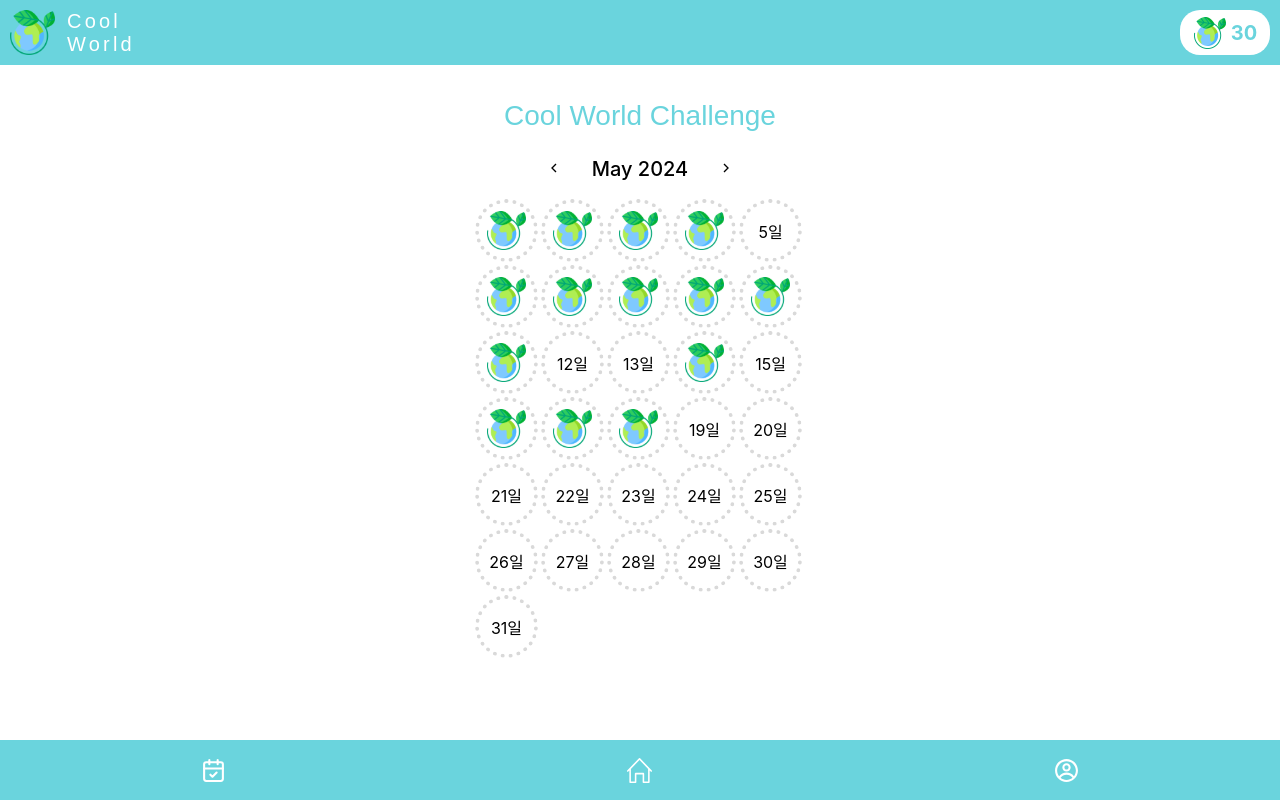
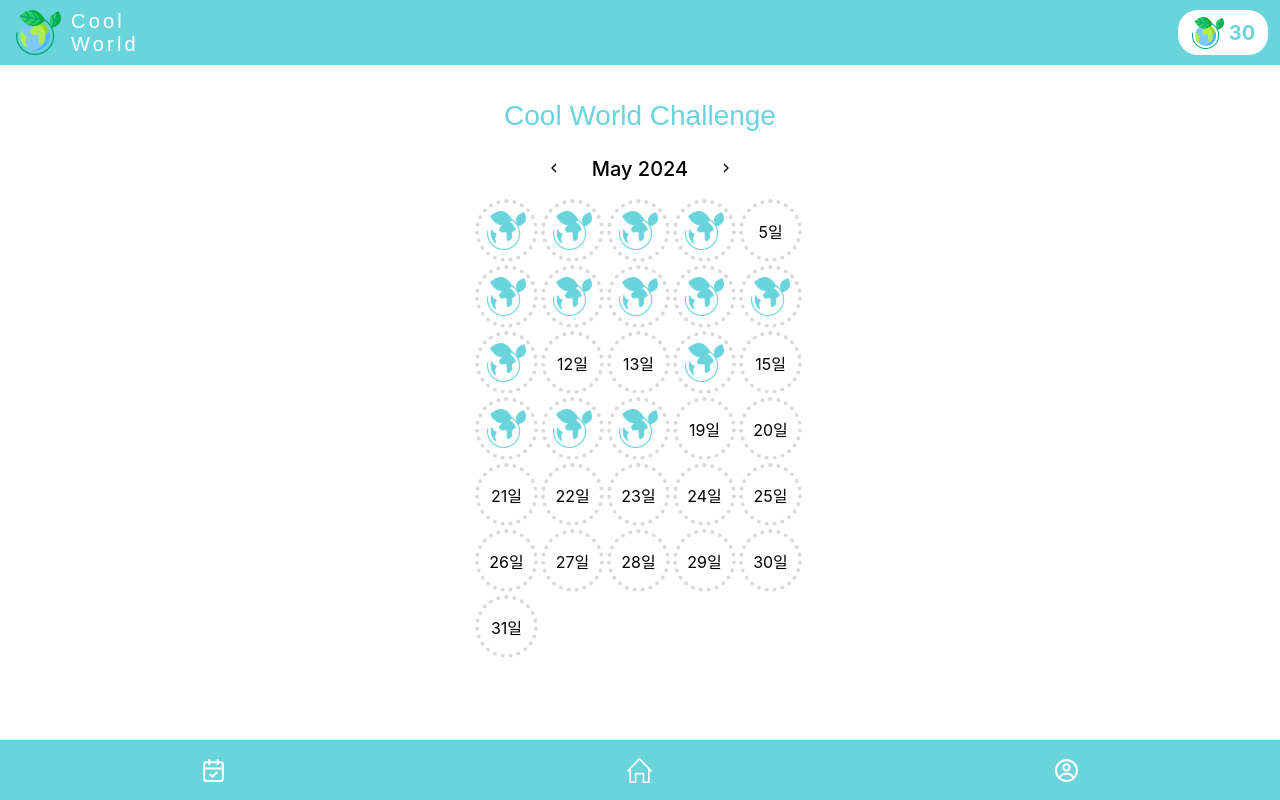
Before and after one commit to coolw0rld/coolworld_frontend, a React (Create React App) app: page /record in a window 1280 px wide. Built offline with nearby package versions, Linux system fonts and the light colour scheme.

Commit message:
디자인 수정

```diff
--- a/src/components/Top.js
+++ b/src/components/Top.js
@@ -10,7 +10,7 @@ export default function Top({ isHome }) {
 	return (
 		<MyTop>
 			<div
-				style={{ marginLeft: "10px", display: "flex" }}
+				style={{ marginLeft: "16px", display: "flex" }}
 				onClick={() => {
 					navigate("/");
 				}}
@@ -20,7 +20,7 @@ export default function Top({ isHome }) {
 					className="righteous-regular"
 					style={{
 						color: "#fff",
-						marginLeft: "12px",
+						marginLeft: "10px",
 						fontSize: "20px",
 						letterSpacing: "0.2rem",
 					}}
@@ -57,7 +57,7 @@ const MyTop = styled.div`
 const PointDiv = styled.div`
 	min-width: 80px;
 	height: 45px;
-	margin-right: 10px;
+	margin-right: 12px;
 	display: flex;
 	align-items: center;
 	justify-content: center;
--- a/src/pages/RecordPage.js
+++ b/src/pages/RecordPage.js
@@ -1,7 +1,7 @@
 import { Bottom, Top } from "../components";
 import { styled } from "styled-components";
 import { useState } from "react";
-import logoImg from "../assets/logo.svg";
+import stampImg from "../assets/stamp.svg";
 import { GrFormPrevious } from "react-icons/gr";
 import { GrFormNext } from "react-icons/gr";
 
@@ -77,7 +77,7 @@ function createCircles(currentDate, successDays) {
 		let circleContent;
 		if (isSuccessDay) {
 			circleContent = (
-				<img src={logoImg} alt="Logo" style={{ width: "70%" }} />
+				<img src={stampImg} alt="Logo" style={{ width: "70%" }} />
 			);
 		} else {
 			circleContent = dateString;
--- a/src/pages/SurveyPage.js
+++ b/src/pages/SurveyPage.js
@@ -26,11 +26,8 @@ const questions = [
 	},
 ];
 
-function Question({ question, onAnswer }) {
-	const [selectedAnswer, setSelectedAnswer] = useState(null);
-
+function Question({ question, onAnswer, selectedAnswer }) {
 	const handleAnswerSelection = (answer) => {
-		setSelectedAnswer(answer);
 		onAnswer(answer);
 	};
 
@@ -103,6 +100,7 @@ export default function SurveyPage() {
 					<Question
 						question={questions[QIdx]}
 						onAnswer={handleAnswer}
+						selectedAnswer={answers[QIdx]}
 					></Question>
 
 					<div
```
Also changed, not shown: src/assets/stamp.svg (added).
